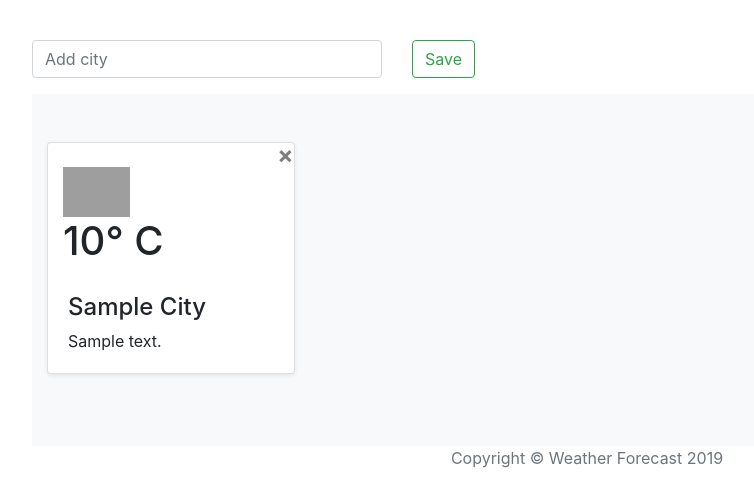
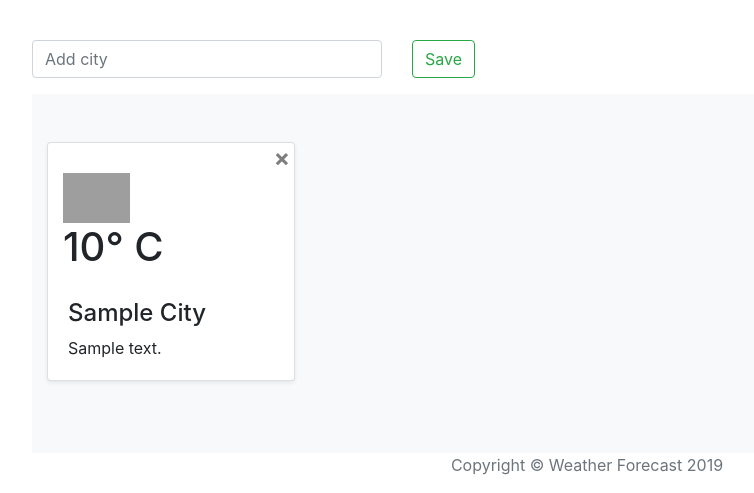
Before and after one commit to zvone92/Weather-Forecast-web-app, a Django app: page / in a window 1280 px wide. Shown: the part 104-597 px from the top of the page, without its empty margins (53-807 px from the left). Run offline with Django 3.2, Linux system fonts and the light colour scheme; a user stored in the database is signed in; tables that the repository leaves empty hold one stand-in row (values such as "Sample post"); a database or web service that is not in the repository returns one stand-in record (values such as "Sample title"); data that the repository does not hold is empty; some libraries are stand-ins or nearby versions; grey boxes are pictures that could not be loaded.

Commit message:
button padding on weather box

```diff
--- a/weather_info/templates/weather_info/home.html
+++ b/weather_info/templates/weather_info/home.html
@@ -44,7 +44,7 @@
         <div class="card mb-4 shadow-sm">
           <div class="media-right">
             <a href="{% url 'delete' city.city_id %}">
-              <button type="button" class="close" aria-label="Close"><span aria-hidden="true">&times;</span></button>
+              <button type="button" class="close"  aria-label="Close" style="padding:0.14em;"><span aria-hidden="true" >&times;</span></button>
             </a>
           </div>
           <div class="col">
```
Also changed, not shown: README.md.
